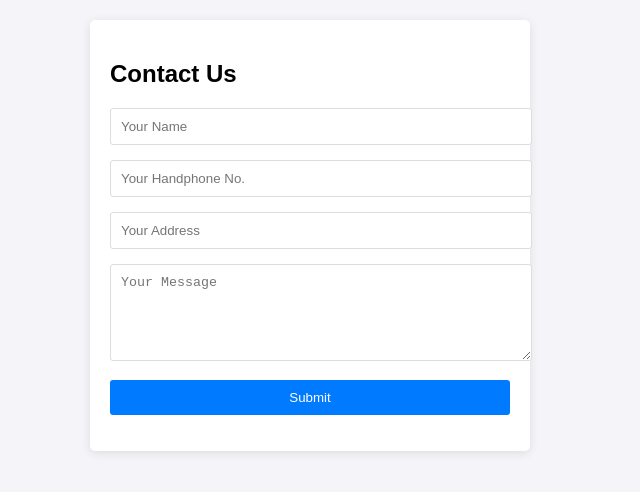
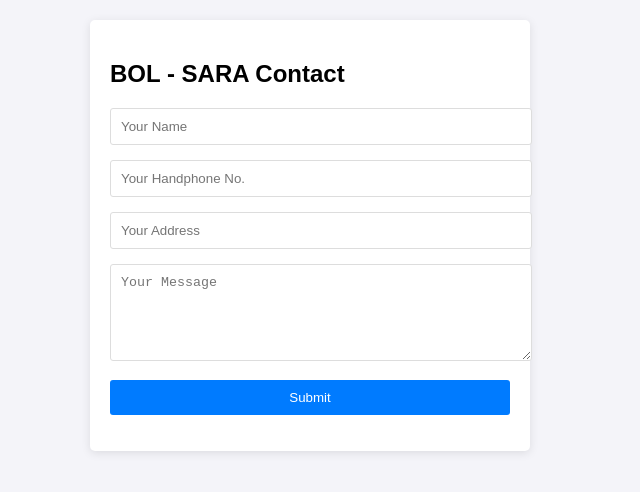
Before and after one commit to bolkd/sara, a plain HTML site: page index.html in a window 1280 px wide. Shown: the whole page, without its empty margins (330-970 px from the left). Drawn offline with Linux system fonts and the light colour scheme.

Commit message:
Update index.html
Named SARA Contact

```diff
--- a/index.html
+++ b/index.html
@@ -8,7 +8,7 @@
 </head>
 <body>
   <div class="form-container">
-    <h2>Contact Us</h2>
+    <h2>BOL - SARA Contact</h2>
     <form id="contact-form">
       <input type="text" id="name" placeholder="Your Name" required />
       <input type="text" id="hp" placeholder="Your Handphone No." required />
```
